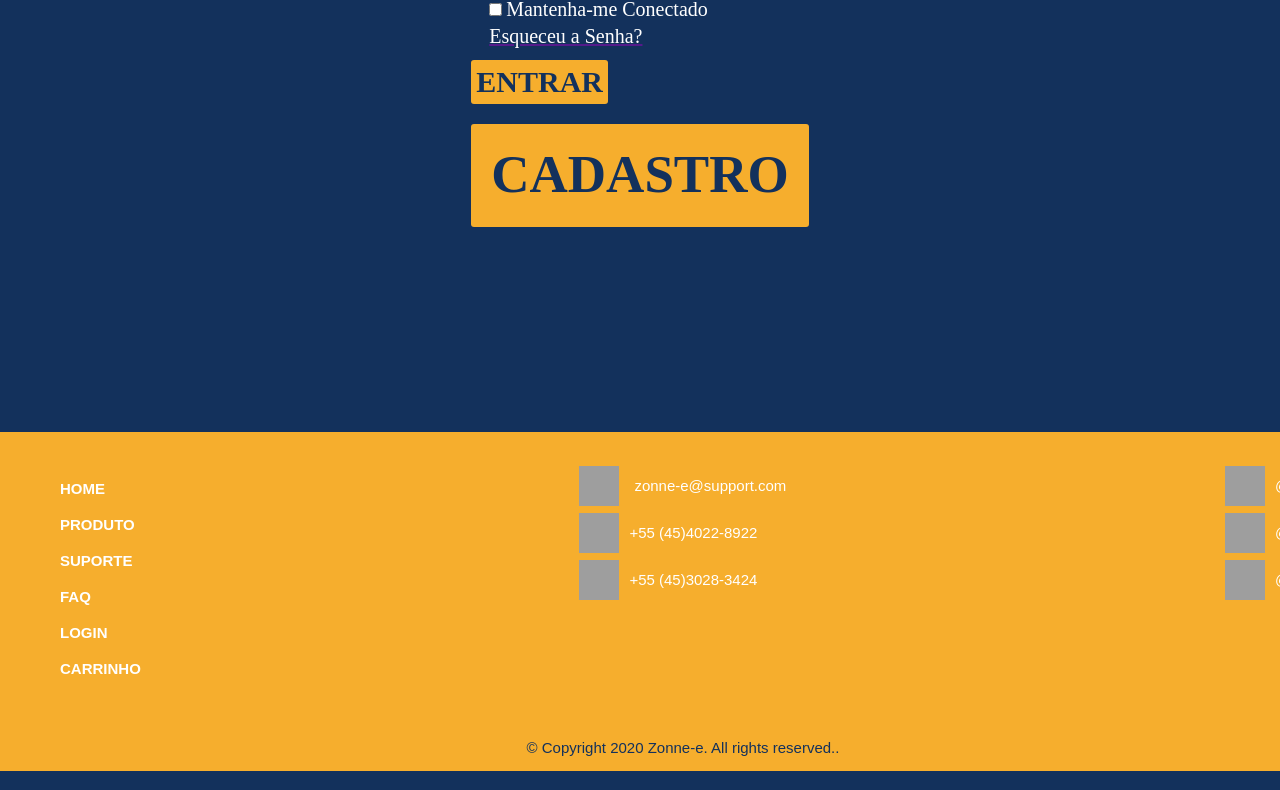
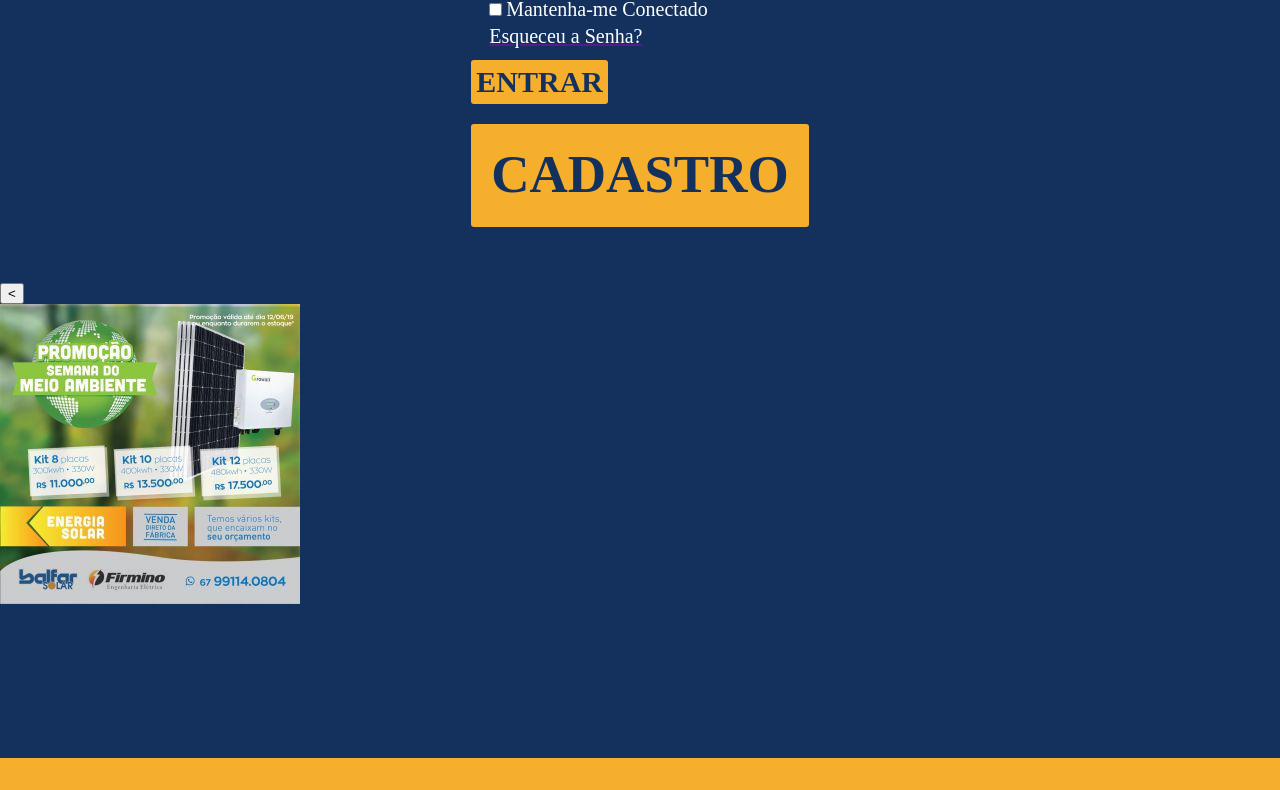
Before and after one commit to PenvicK/zonne-e-react, a React (Create React App) app: page / in a window 1280 px wide. Shown: the part 488-1278 px from the top of the page. Built offline with nearby package versions, Linux system fonts and the light colour scheme; grey boxes are pictures that could not be loaded.

Commit message:
componente de rederização condicional

```diff
--- /dev/null
+++ b/src/components/anuncio/Anuncio.jsx
@@ -0,0 +1,35 @@
+import React from "react";
+import "./anuncio.css";
+import { imagemanuncio } from "./image";
+
+class Anuncio extends React.Component {
+  constructor(props) {
+    super(props);
+
+    this.state = {
+      showDiv: true,
+    };
+  }
+  hideButtonDiv = () => {
+    this.setState({ showDiv: !this.state.showDiv });
+  };
+
+  render() {
+    return (
+      <div className="container-allAnuncio">
+        <div className="containerAnuncio">
+            <button className= "anun"onClick={this.state.showDiv === true && this.hideButtonDiv}>&#60;</button>
+            <div className="container">{this.state.showDiv && (
+              <div>
+                {" "}
+                <img src={imagemanuncio} />{" "}
+              </div>
+            )}
+          </div>
+        </div>
+      </div>
+    );
+  }
+}
+
+export default Anuncio;
--- /dev/null
+++ b/src/components/anuncio/anuncio.css
@@ -0,0 +1,3 @@
+.anun:disabled{
+    display: none;
+}
--- /dev/null
+++ b/src/components/anuncio/image.jsx
@@ -0,0 +1,2 @@
+import imagemanuncio from "../public/anuncio.jpg";
+export { imagemanuncio };
--- a/src/components/cabecalho/header.jsx
+++ b/src/components/cabecalho/header.jsx
@@ -10,6 +10,7 @@ function Header(){
     return(
         <div>
             <header id="header">
+
                 <nav id="container">
                     <div id="logo">
                         <img src={logo} alt="Logo" width="287,496" height="86,2488" />
@@ -20,13 +21,13 @@ function Header(){
             <div id= "headerHbr">
                 <div id="containerHbr">
                     <div id= "container_menuHbr">
-                        <a href="" className= "iconHbr iconHbr-open linkHeaderHbr"><strong>&#9776;</strong></a>
+                        <a href="#" className= "iconHbr iconHbr-open linkHeaderHbr"><strong>&#9776;</strong></a>
                         <div id="logoHbr">
                             <img src={logo} alt="Logo" width="287,496" height="86,2488" />
                         </div>
                     </div>
                     <div id="menuHbr">
-                        <a href="" className= "iconHbr iconHbr-close linkHeaderHbr"><strong>&#9776;</strong></a>
+                        <a href="#" className= "iconHbr iconHbr-close linkHeaderHbr"><strong>&#9776;</strong></a>
                         <ul className="cabecalhoHbr">
                             <li><a href="" className= "linkHeaderHbr"><strong>home</strong></a></li>
                             <li><a href="" className= "linkHeaderHbr"><strong>produto</strong></a></li>
@@ -38,7 +39,7 @@ function Header(){
                     </div>
                 </div>
             </div>
-            <script src="./MenuHbr.js"></script>
+
         </div>
     );
 }
--- a/src/pages/login.jsx
+++ b/src/pages/login.jsx
@@ -6,6 +6,8 @@ import Checkbox from '../components/checkbox/Checkbox';
 import './login.css';
 import BotaoCadastro from '../components/CadastroPagina/BotaoCadastro';
 import EntrarButton from '../components/botaoEntrar/EntrarButton';
+import Anuncio from '../components/anuncio/Anuncio'
+
 function Login(){
     return(
         <div>
@@ -32,6 +34,7 @@ function Login(){
                     </div>
                 </div>
             </div>
+            <Anuncio />
             <Footer />
         </div>
     );
```
Also changed, not shown: src/components/cabecalho/MenuHbr.js (deleted, +0 -8 lines), public/anuncio.jpg (added), src/components/public/anuncio.jpg (added).
